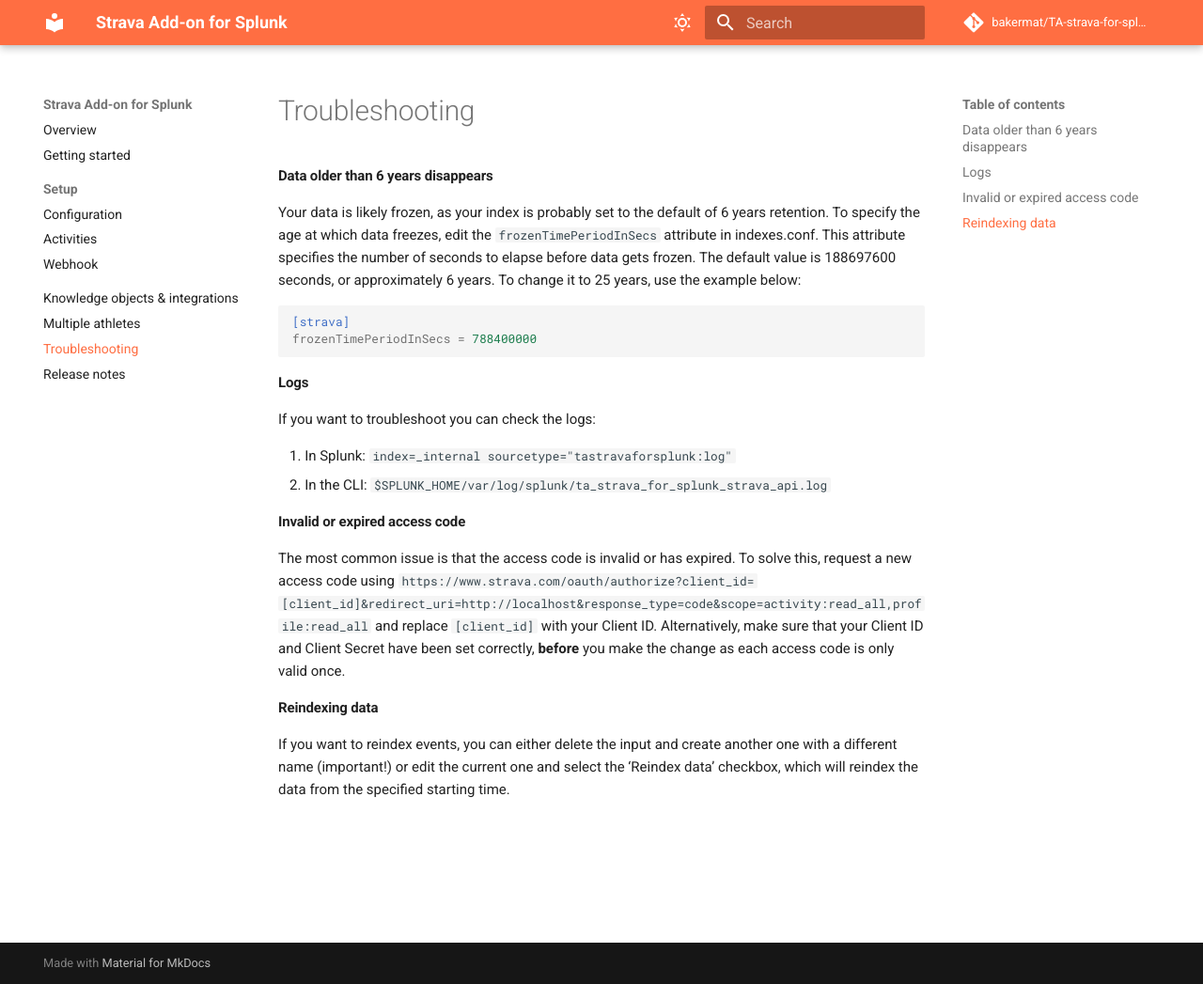
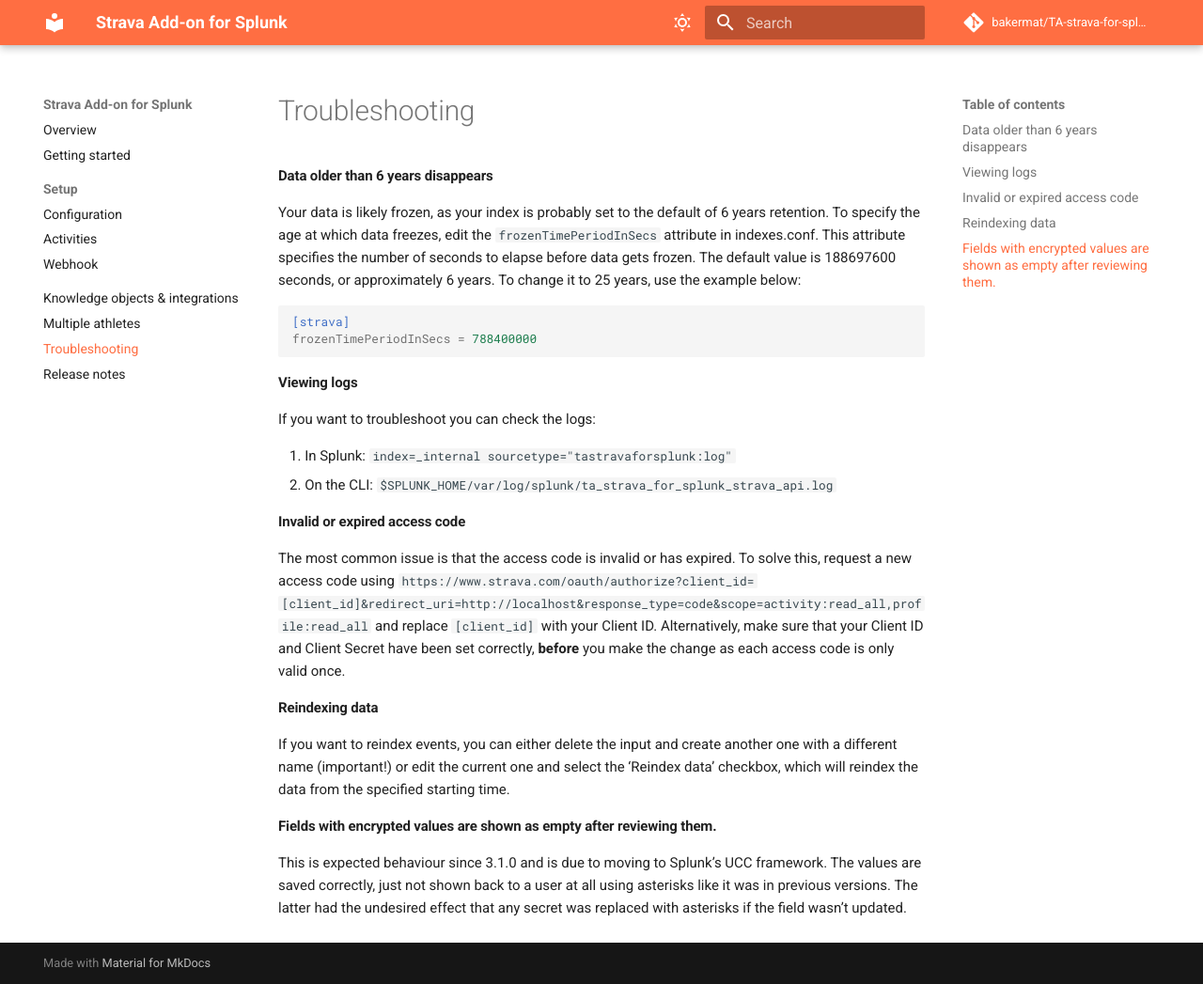
Before and after one commit to bakermat/TA-strava-for-splunk, an MkDocs documentation site: the page built from docs/troubleshooting.md, in a window 1280 px wide and 1047 px high. Shown: the whole window at 94% size. Built offline with MkDocs 1.6.1 and Material for MkDocs 9.7.7, drawn with Linux system fonts in a browser that asks for light colours; comment, search, counter and statistics services are not loaded.

Commit message:
Updated docs

````diff
--- a/docs/troubleshooting.md
+++ b/docs/troubleshooting.md
@@ -6,14 +6,17 @@
 frozenTimePeriodInSecs = 788400000
 ```
 
-#### Logs
+#### Viewing logs
 If you want to troubleshoot you can check the logs:
 
 1. In Splunk: `index=_internal sourcetype="tastravaforsplunk:log"`
-2. In the CLI: `$SPLUNK_HOME/var/log/splunk/ta_strava_for_splunk_strava_api.log`
+2. On the CLI: `$SPLUNK_HOME/var/log/splunk/ta_strava_for_splunk_strava_api.log`
 
 #### Invalid or expired access code
 The most common issue is that the access code is invalid or has expired. To solve this, request a new access code using `https://www.strava.com/oauth/authorize?client_id=[client_id]&redirect_uri=http://localhost&response_type=code&scope=activity:read_all,profile:read_all` and replace `[client_id]` with your Client ID. Alternatively, make sure that your Client ID and Client Secret have been set correctly, **before** you make the change as each access code is only valid once.
 
 #### Reindexing data
 If you want to reindex events, you can either delete the input and create another one with a different name (important!) or edit the current one and select the 'Reindex data' checkbox, which will reindex the data from the specified starting time.
+
+#### Fields with encrypted values are shown as empty after reviewing them.
+This is expected behaviour since 3.1.0 and is due to moving to Splunk's UCC framework. The values are saved correctly, just not shown back to a user at all using asterisks like it was in previous versions. The latter had the undesired effect that any secret was replaced with asterisks if the field wasn't updated.
````
